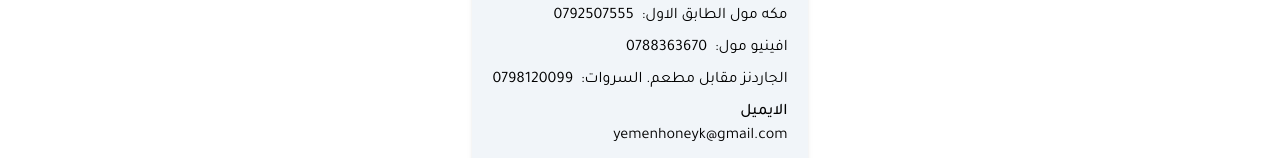
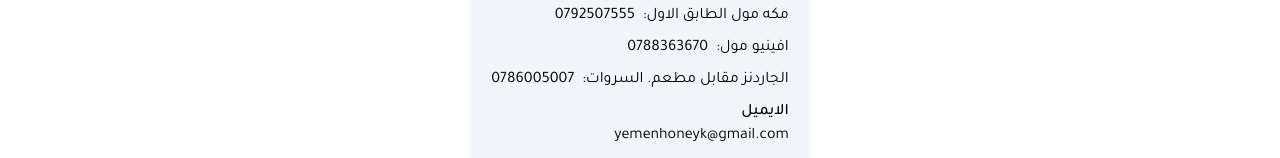
Before and after one commit to saifobeidat/yemeni-honey, a Nuxt app: page / in a window 1280 px wide. Shown: the part 3302-3460 px from the top of the page. Built offline with nearby package versions, Linux system fonts and the light colour scheme.

Commit message:
change number

```diff
--- a/pages/index.vue
+++ b/pages/index.vue
@@ -95,7 +95,7 @@
                 <div class="w-full sm:w-auto">
                   الجاردنز مقابل مطعم. السروات:
                 </div>
-                <div class="sm:mr-2">0798120099</div>
+                <div class="sm:mr-2">0786005007</div>
               </div>
 
               <div>
```
